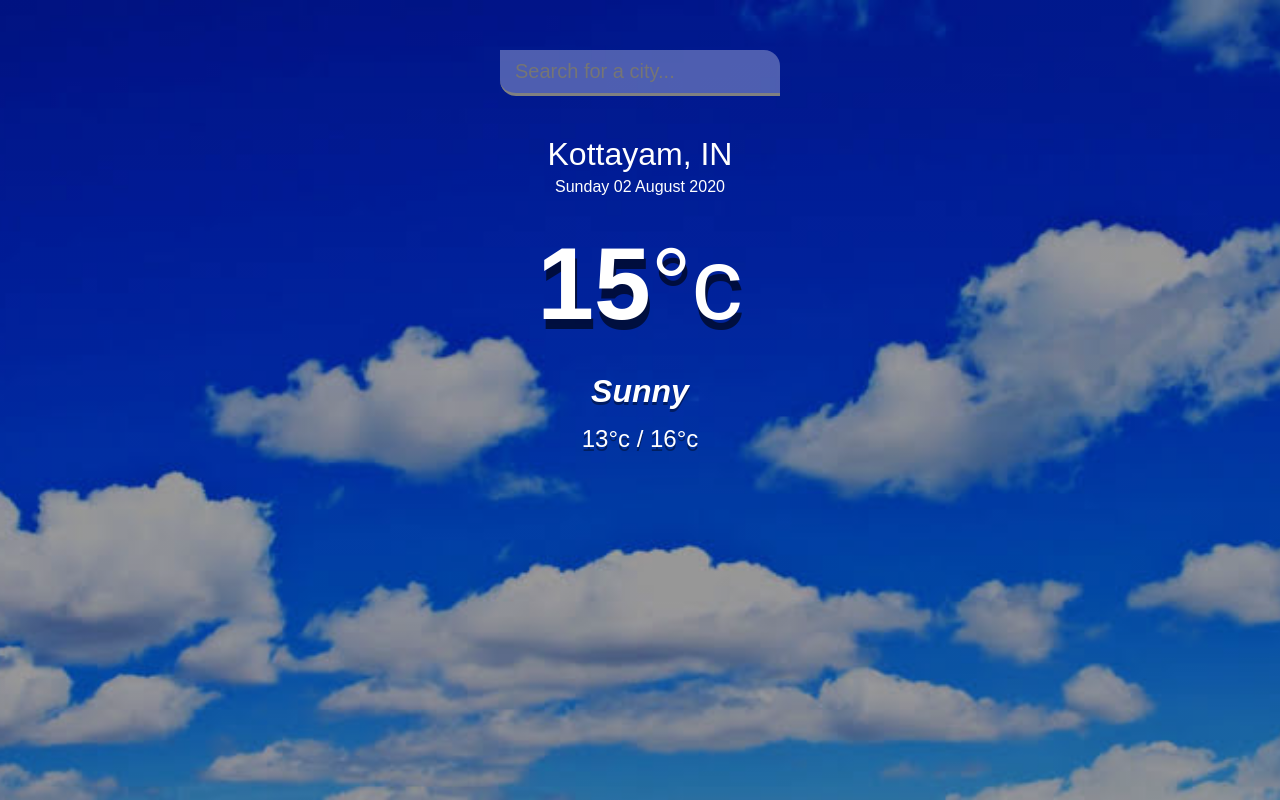
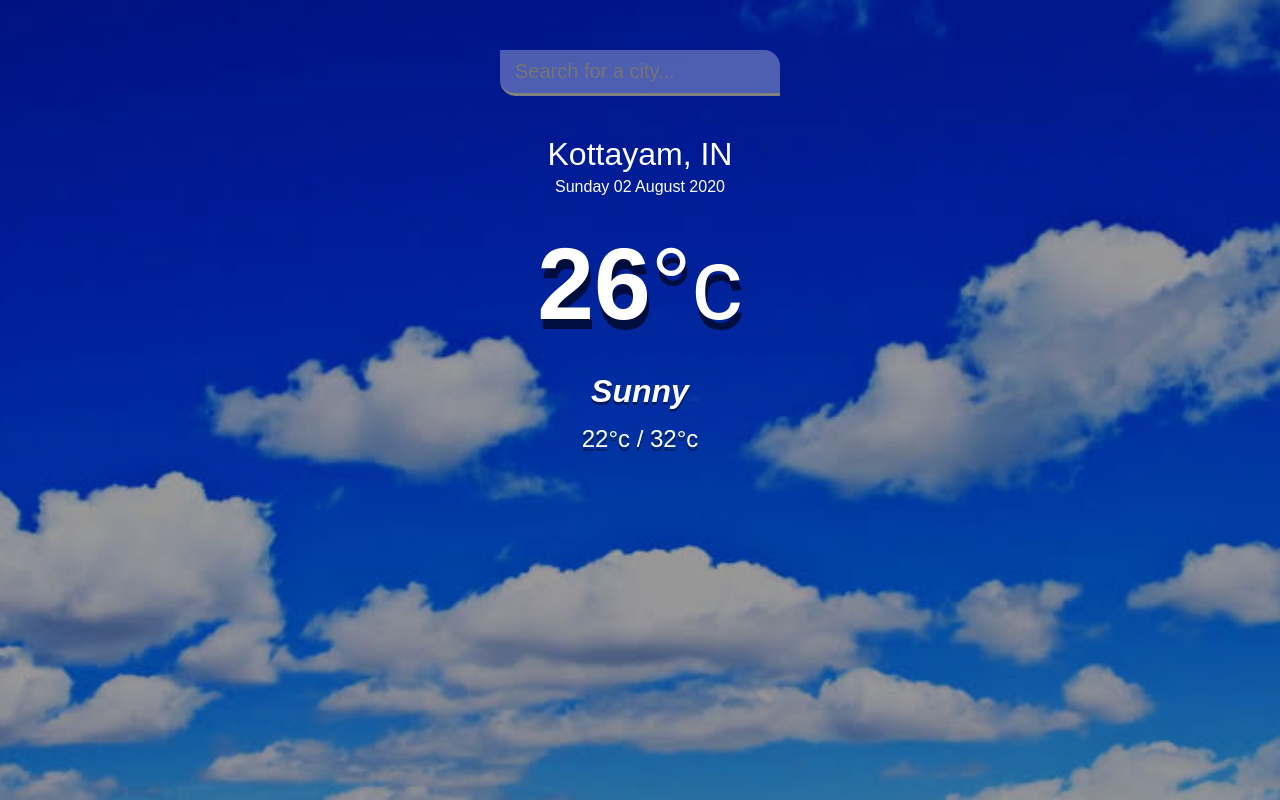
Before and after one commit to aiswaryaraju04/Weather-App, a plain HTML site: page index.html in a window 1280 px wide. Drawn offline with Linux system fonts and the light colour scheme.

Commit message:
Update index.html

```diff
--- a/index.html
+++ b/index.html
@@ -17,9 +17,9 @@
         <div class="date">Sunday 02 August 2020</div>
       </section>
       <div class="current">
-        <div class="temp">15<span>°c</span></div>
+        <div class="temp">26<span>°c</span></div>
         <div class="weather">Sunny</div>
-        <div class="hi-low">13°c / 16°c</div>
+        <div class="hi-low">22°c / 32°c</div>
       </div>
     </main>
   </div>
```
